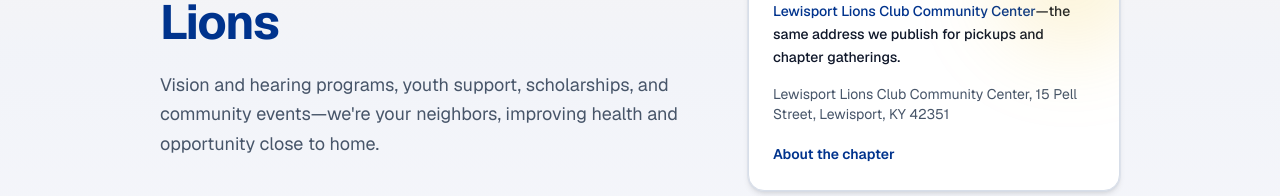
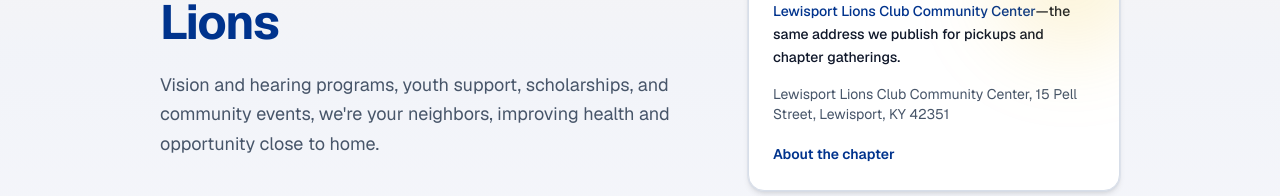
Before and after one commit to DoloMike/lionsclub-web, a Next.js app: page / in a window 1280 px wide. Shown: the part 299-495 px from the top of the page. Built offline with nearby package versions, Linux system fonts and the light colour scheme; no server answers.

Commit message:
chore: adjust landing copy

```diff
--- a/src/components/home/Landing.tsx
+++ b/src/components/home/Landing.tsx
@@ -70,7 +70,7 @@
               </h1>
               <p className="mt-6 max-w-2xl text-lg leading-relaxed text-muted-foreground">
                 Vision and hearing programs, youth support, scholarships, and
-                community events—we&apos;re your neighbors, improving health and
+                community events, we&apos;re your neighbors, improving health and
                 opportunity close to home.
               </p>
               <div className="mt-10 flex flex-col gap-3 sm:flex-row sm:flex-wrap">
```
